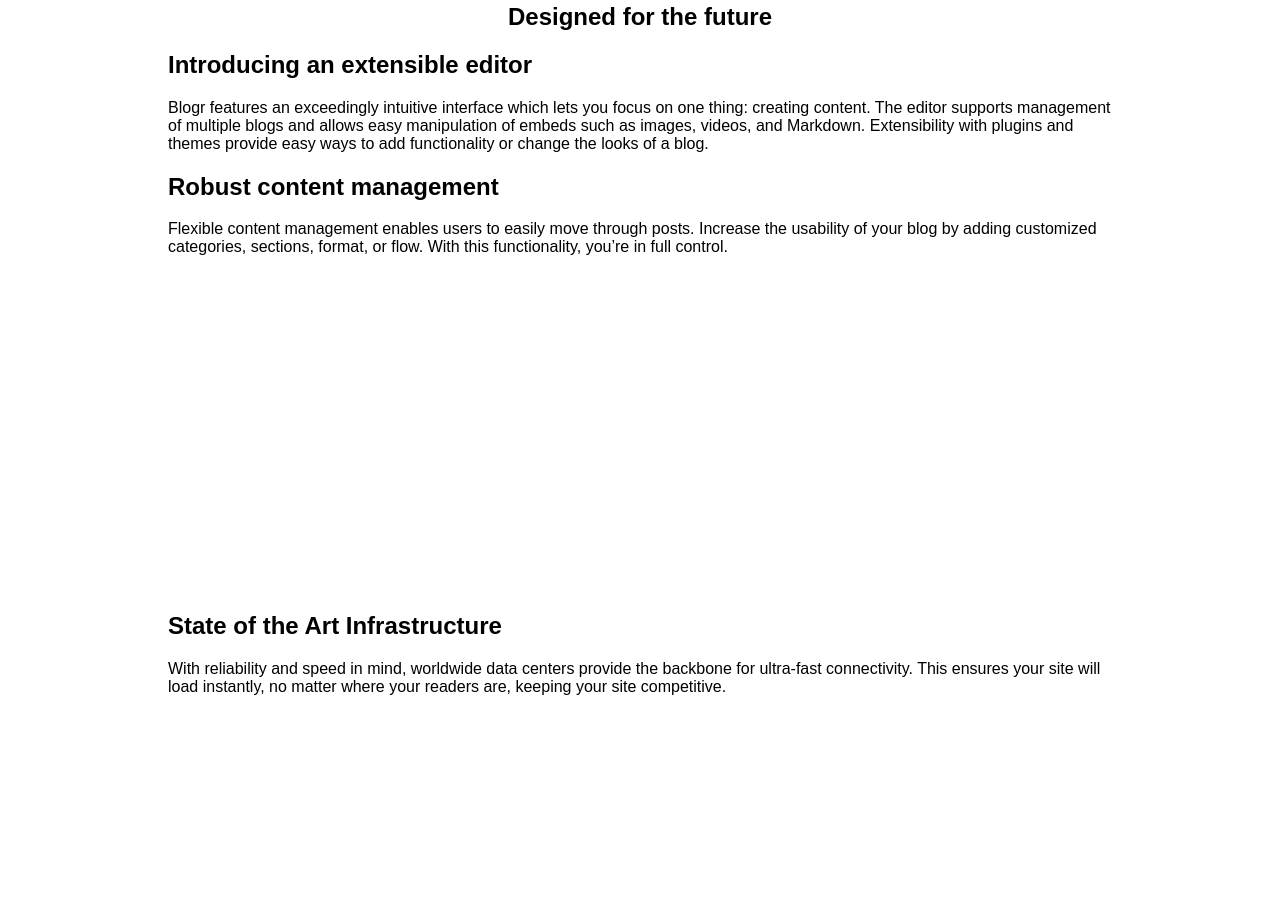
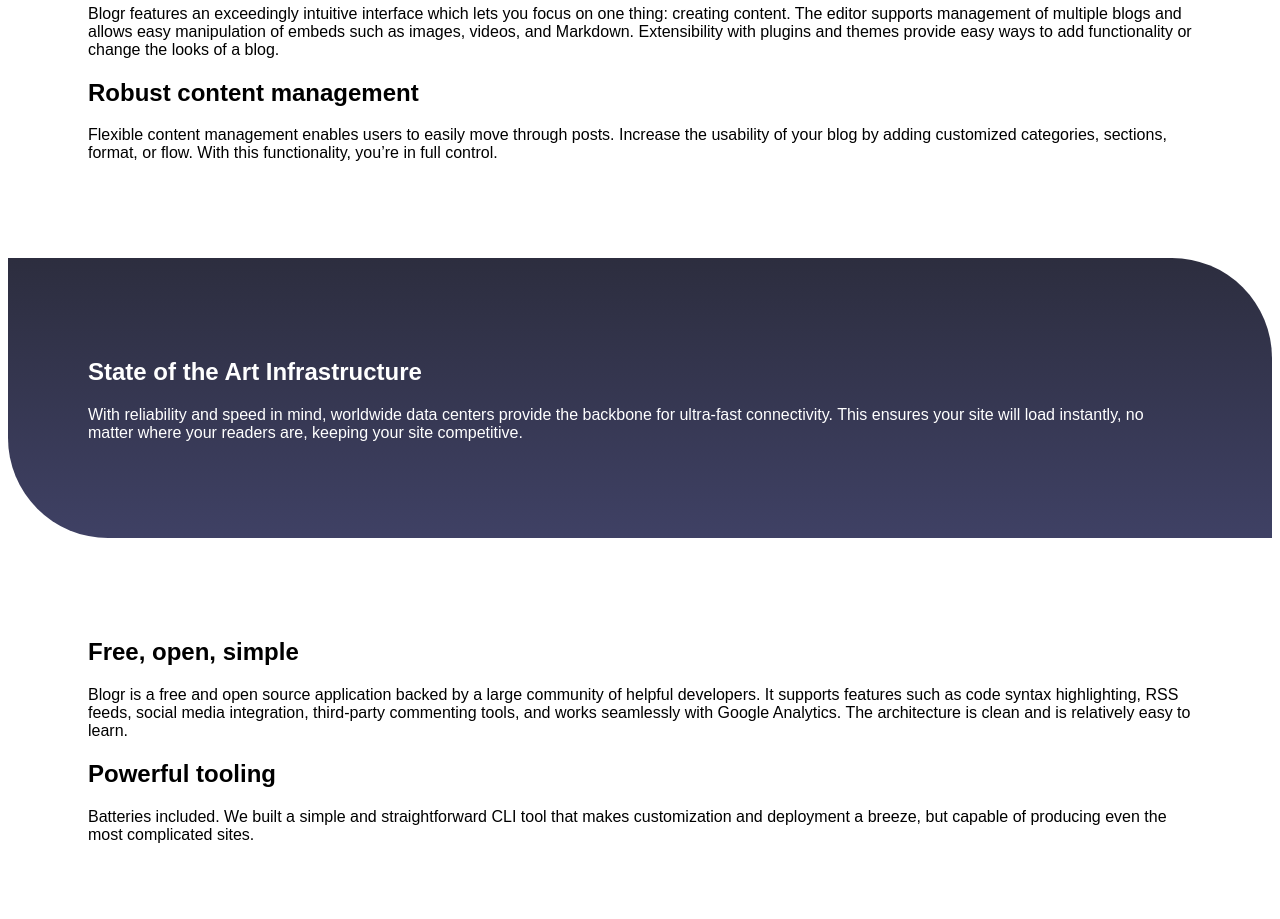
Before and after one commit to Maedosdargao/projetos, a plain HTML site: page landing-page/blogr-landing-page-main/index.html in a window 1280 px wide. Shown: the part 461-1380 px from the top of the page. Drawn offline with Linux system fonts and the light colour scheme; a web font is replaced by a local one.

Commit message:
border no body

```diff
--- a/landing-page/blogr-landing-page-main/index.html
+++ b/landing-page/blogr-landing-page-main/index.html
@@ -19,7 +19,6 @@
 
         <img src="images/logo.svg" alt="logo">
 
-        <nav>
           <details>
             <summary>Product</summary>
               Overview
@@ -43,7 +42,6 @@
             Newsletter
             LinkedIn
           </details>
-        </nav>
 
         <div class="login">
           <a href="#">Login</a>
@@ -78,9 +76,9 @@
     </p>
   </section>
 
-  <section id="state" class="state">
-    <h2 id="state">State of the Art Infrastructure</h2>
-    <p id="state">
+  <section id="state" class="section__state">
+    <h2>State of the Art Infrastructure</h2>
+    <p>
       With reliability and speed in mind, worldwide data centers provide the backbone for ultra-fast connectivity.
       This ensures your site will load instantly, no matter where your readers are, keeping your site competitive.
     </p>
--- a/landing-page/blogr-landing-page-main/main.less
+++ b/landing-page/blogr-landing-page-main/main.less
@@ -17,6 +17,7 @@
     background: linear-gradient(hsl(13, 100%, 72%), hsl(353, 100%, 62%));
     border-bottom-left-radius: 100px;
     .menu {
+        color: white;
         padding: 25px;
         padding-left: 10rem;
 
@@ -24,7 +25,8 @@
         flex-direction: row;
         justify-content: space-between;
         align-items: center;
-    }
+        }
+
     .title {
         text-align: center;
         color: white;
@@ -33,12 +35,17 @@
 }
 
 section {
-    padding: 10rem;
+    padding: 5rem;
 }
 
 .section__intro {
     h1 {
         text-align: center;
     }
-
 }
+.section__state {
+    background: linear-gradient(hsl(237, 17%, 21%), hsl(237, 23%, 32%));
+    border-top-right-radius: 100px;
+    border-bottom-left-radius: 100px;
+    color: white;
+    }
```
Also changed, not shown: landing-page/blogr-landing-page-main/main.css.
